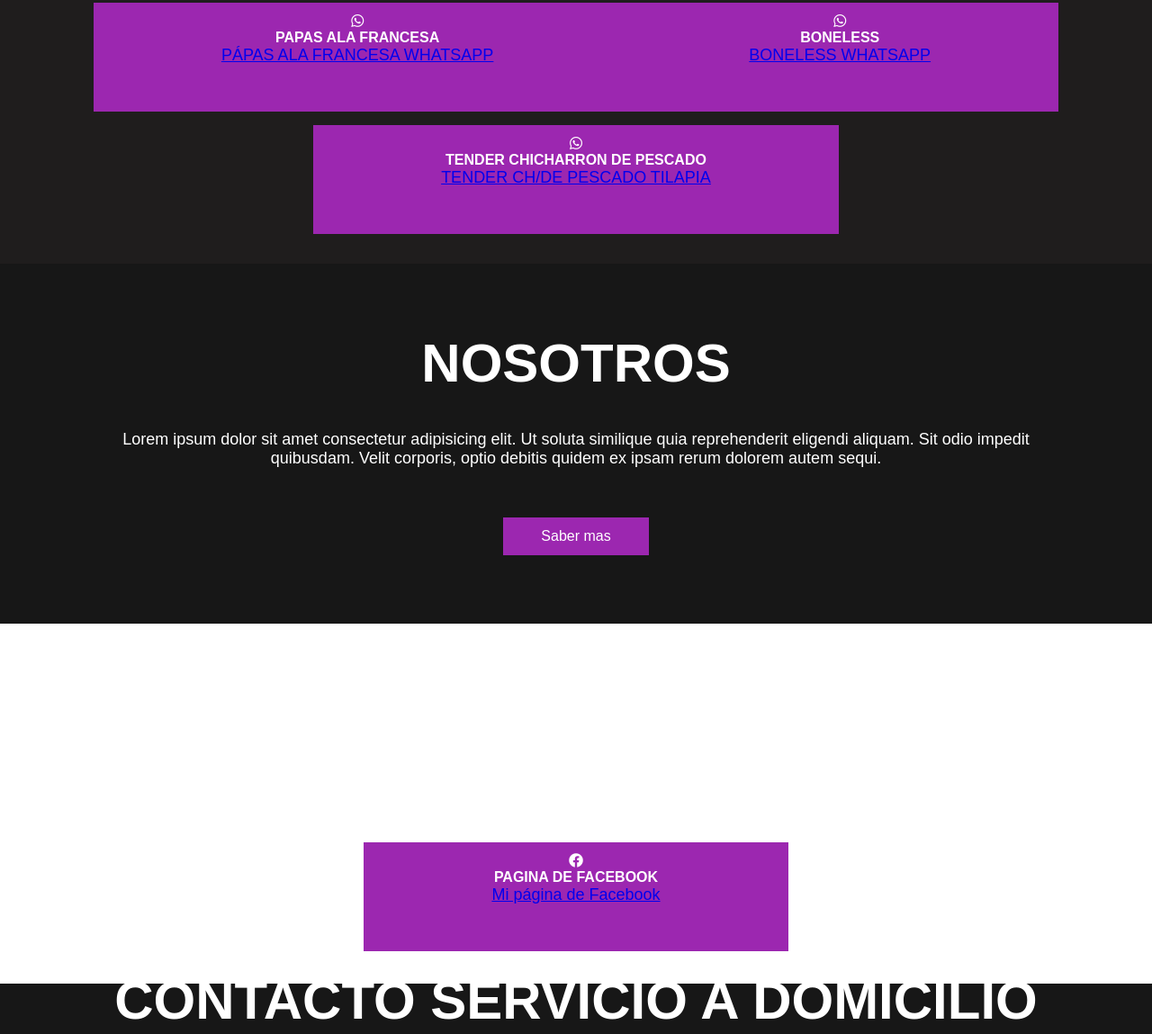
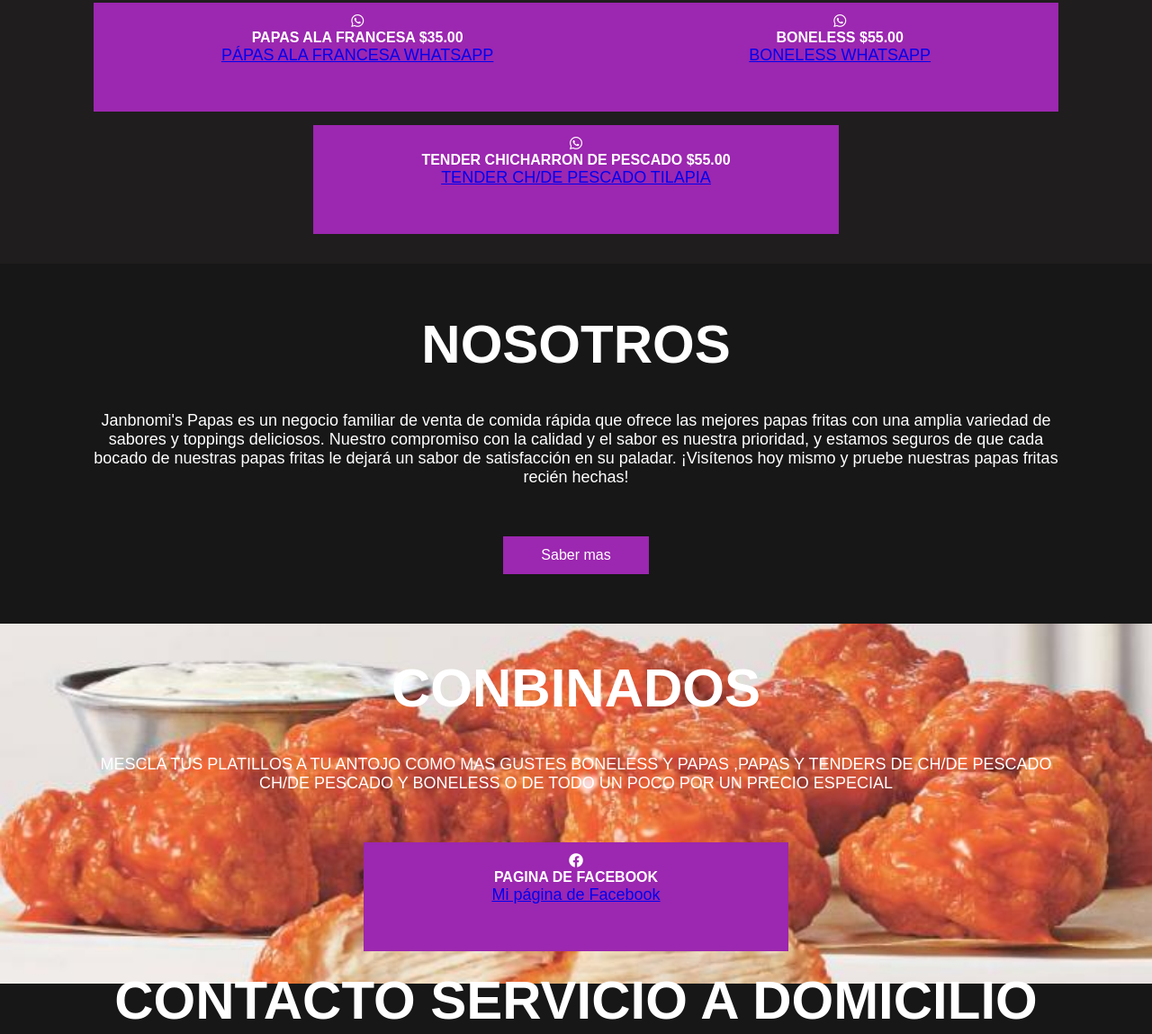
Before and after one commit to servtecinter/JANNOMIPAPAS, a plain HTML site: page index.html in a window 1280 px wide. Shown: the part 647-1796 px from the top of the page at 90% size. Drawn offline with Linux system fonts and the light colour scheme.

Commit message:
Add files via upload

```diff
--- a/index.html
+++ b/index.html
@@ -61,17 +61,23 @@
 
             <div class="btn">
                 <i class="fab fa-whatsapp"></i>
-                <h3>PAPAS ALA FRANCESA</h3>
+                <h3>PAPAS ALA FRANCESA
+                    $35.00
+                </h3>
                 <p><a href="https://api.whatsapp.com/send?phone=8123362657&text=Hola, Hola,quisiera informacion para pedido orden de papas ala francesa!">PÁPAS ALA FRANCESA WHATSAPP</a></p>
             </div>
             <div class="btn">
                 <i class="fab fa-whatsapp"></i>
-                <h3>BONELESS</h3>
+                <h3>BONELESS
+                    $55.00
+                </h3>
                 <p><a href="https://api.whatsapp.com/send?phone=8123362657&text=Hola,quisiera informacion para pedido orden de boneless !">BONELESS WHATSAPP</a></p>
             </div>
             <div class="btn">
                 <i class="fab fa-whatsapp"></i>
-                <h3>TENDER CHICHARRON DE PESCADO</h3>
+                <h3>TENDER CHICHARRON DE PESCADO
+                    $55.00
+                </h3>
                 <p><a href="https://api.whatsapp.com/send?phone=8123362657&text=Hola,quisiera informacion para pedido orden de ch/de pescado tilapia !">TENDER CH/DE PESCADO TILAPIA</a></p>
             </div>
 
@@ -82,11 +88,11 @@
     <section class="content about">
 
         <h2 class="title">Nosotros</h2>
-        <p>Lorem ipsum dolor sit amet consectetur
-            adipisicing elit. Ut soluta similique
-            quia reprehenderit eligendi aliquam. Sit
-            odio impedit quibusdam. Velit corporis,
-            optio debitis quidem ex ipsam rerum dolorem autem sequi.
+        <p>Janbnomi's Papas es un negocio familiar de venta de comida rápida
+            que ofrece las mejores papas fritas con una amplia variedad de sabores y toppings deliciosos.
+             Nuestro compromiso con la calidad y el sabor es nuestra prioridad,
+             y estamos seguros de que cada bocado de nuestras papas fritas le dejará un sabor de satisfacción en su paladar.
+              ¡Visítenos hoy mismo y pruebe nuestras papas fritas recién hechas!
         </p>
 
         <a href="#" class="btn">Saber mas</a>
@@ -96,12 +102,10 @@
     <section class="content price">
 
         <article class="contain">
-            <h2 class="title">Precio</h2>
-            <p>Lorem ipsum dolor sit amet consectetur
-                adipisicing elit. Ut soluta similique
-                quia reprehenderit eligendi aliquam. Sit
-                odio impedit quibusdam. Velit corporis,
-                optio debitis quidem ex ipsam rerum dolorem autem sequi.
+            <h2 class="title">CONBINADOS</h2>
+            <p>MESCLA TUS PLATILLOS A TU ANTOJO COMO MAS GUSTES
+                BONELESS Y PAPAS ,PAPAS Y TENDERS DE CH/DE PESCADO
+                CH/DE PESCADO Y BONELESS O DE TODO UN POCO  POR UN PRECIO ESPECIAL
             </p>
             <div class="box container">
                 <div class="btn">
```
Also changed, not shown: img/MAPSDIRECCION.JPG (added), img/am345.jpg (added), img/boneless.2222jpg.jpg (added), img/jannomis papas.jpg (added), img/orden-de-papas-a-la-francesa.jpg (added), img/radiga.png (added).
